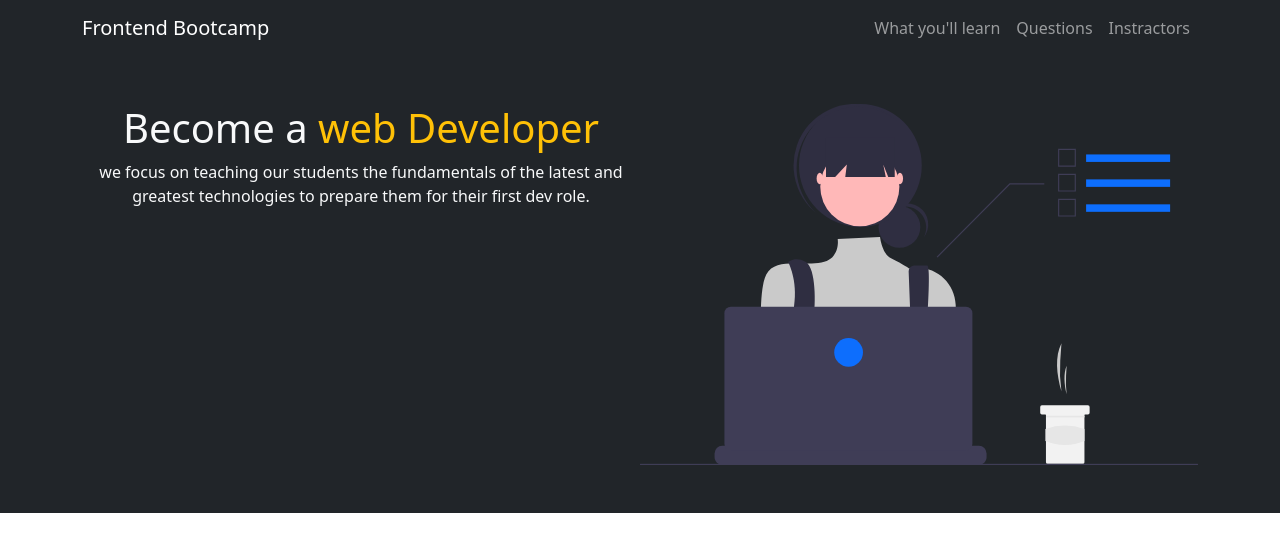
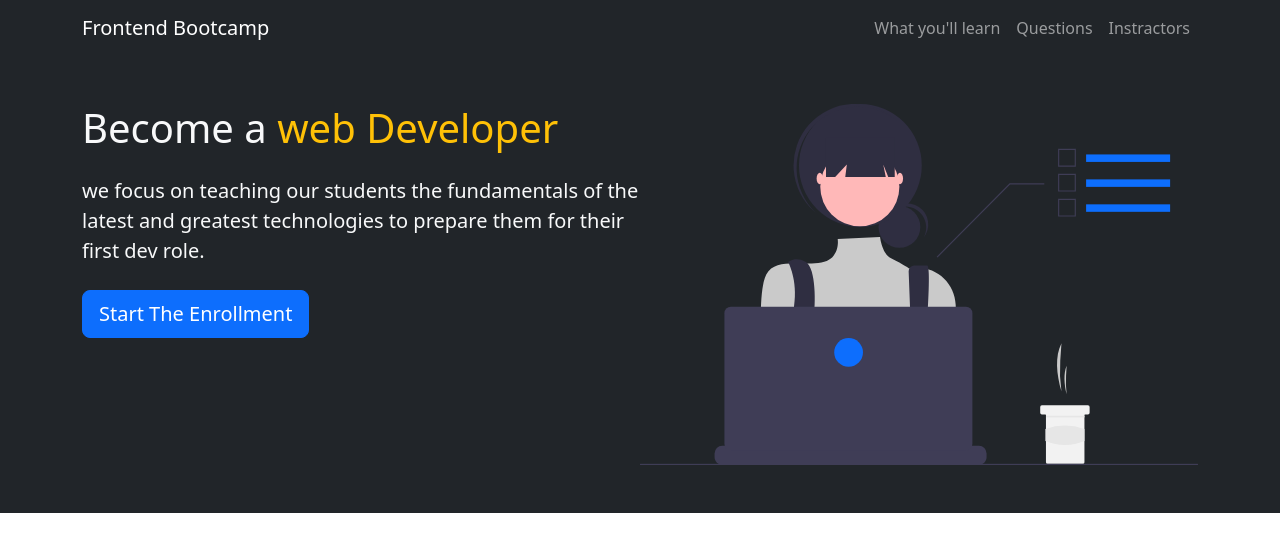
Before and after one commit to abrahamkifleT/bootstrap_login, a React (Create React App) app: page / in a window 1280 px wide. Shown: the top 552 px of the page. Built offline with nearby package versions, Linux system fonts and the light colour scheme.

Commit message:
Refactor showcase section to use semantic HTML and improve styling

```diff
--- a/src/App.js
+++ b/src/App.js
@@ -44,27 +44,30 @@ function App() {
       </nav>
 
       {/* Showcase */}
-      <div className="bg-dark text-light p-5 text-center">
+      <section className="bg-dark text-light p-5 text-center text-sm-start">
         <div className="container">
           <div className="d-sm-flex ">
             <div>
               <h1>
                 Become a <span className="text-warning"> web Developer </span>
               </h1>
-              <p>
+              <p className="lead my-4">
                 we focus on teaching our students the fundamentals of the latest
                 and greatest technologies to prepare them for their first dev
                 role.
               </p>
+              <button className="btn btn-primary btn-lg">
+                Start The Enrollment
+              </button>
             </div>
             <img
-              className="img-fluid w-50"
+              className="img-fluid w-50 d-none d-sm-block"
               src="/img/showcase.svg"
               alt="Showcase"
             />
           </div>
         </div>
-      </div>
+      </section>
     </div>
   );
 }
```
